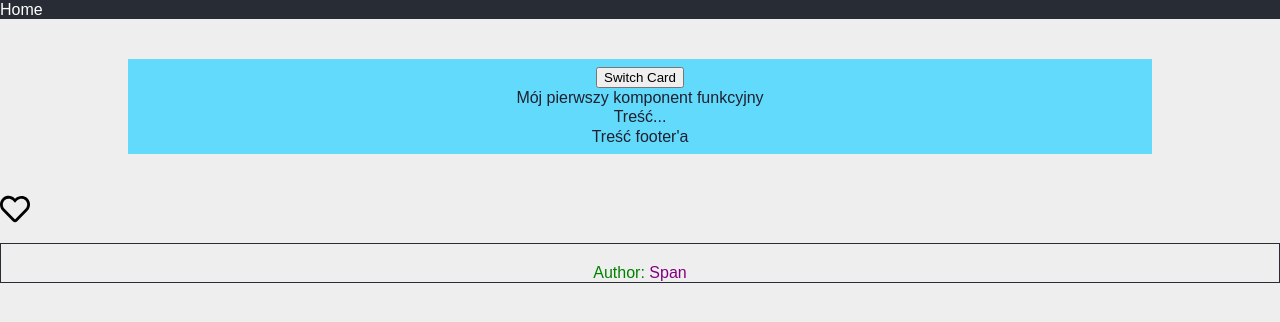
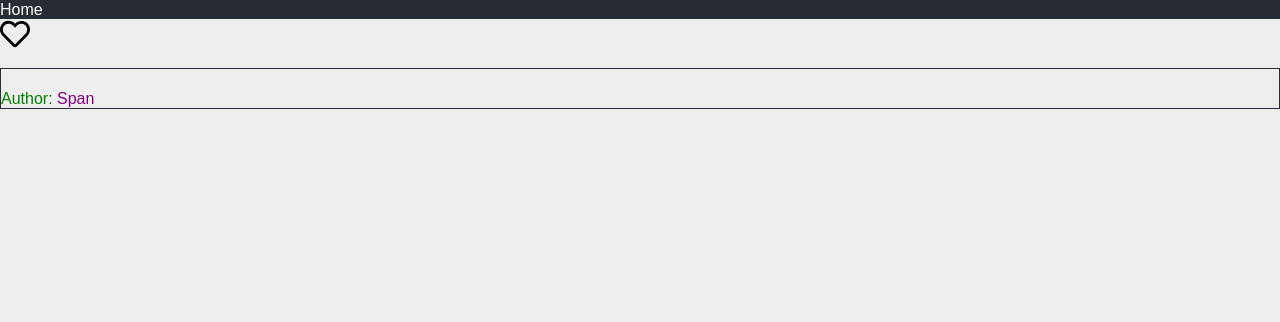
Before and after one commit to wiktort/Photo-Gallery, a React (Create React App) app: page /image/1 in a window 1280 px wide. Shown: the top 322 px of the page. Built offline with nearby package versions, Linux system fonts and the light colour scheme.

Commit message:
application routing

```diff
--- a/package.json
+++ b/package.json
@@ -8,6 +8,7 @@
     "@testing-library/user-event": "^12.2.2",
     "react": "^17.0.1",
     "react-dom": "^17.0.1",
+    "react-router-dom": "^5.2.0",
     "react-scripts": "4.0.1",
     "styled-components": "^5.2.1",
     "web-vitals": "^0.2.4"
--- a/src/App.js
+++ b/src/App.js
@@ -1,28 +1,33 @@
-import './App.css';
+import React, {Component} from 'react';
+
+import {BrowserRouter as Router} from "react-router-dom";
+import ApplicationRouter from './containers/routes/ApplicationRouter';
 
 import {ThemeProvider} from 'styled-components';
 import {COLORS} from './containers/Shared/styles';
 import GlobalStyle from './containers/Shared/GlobalStyles';
 
 import Header from './containers/Header';
-import Card from './containers/Card';
-import Image from './containers/Image/';
 
 
+class App extends Component {
 
-function App() {
+
+    render(){
         return (
           <ThemeProvider theme={{colors: COLORS}}>
+            <Router>
               <div className="App">
                 <GlobalStyle />
                 <Header />
                 <main>
-          <Card />
-          <Image />
+                  <ApplicationRouter />
                 </main>
               </div>
+            </Router>
           </ThemeProvider>
         );
     }
+};
 
 export default App;
--- a/src/containers/Header/index.js
+++ b/src/containers/Header/index.js
@@ -1,4 +1,5 @@
 import React, {Component} from 'react';
+import {NavLink} from 'react-router-dom';
 import styled from 'styled-components';
 
 const StyledHeader = styled.header`
@@ -14,7 +15,6 @@ const StyledHeader = styled.header`
     }
 `;
 
-
 class Header extends Component {
 
     render(){
@@ -22,7 +22,7 @@ class Header extends Component {
             <StyledHeader>
                 <nav>
                     <ul>
-                        <li><a href='#'>Home</a></li>
+                        <li><NavLink to='/'>Home</NavLink></li>
                     </ul>
                 </nav>
             </StyledHeader>
--- /dev/null
+++ b/src/containers/routes/ApplicationRouter.js
@@ -0,0 +1,43 @@
+import React from "react";
+import {
+  Switch,
+  Route
+} from "react-router-dom";
+
+import Card from '../Card';
+import Image from '../Image';
+
+const appRoutes = {
+    Home: {
+        id: "HomePage",
+        path: "/",
+        exact: true,
+        component: Card,
+    },
+    Image: {
+        id: "Image",
+        path: "/image/:id",
+        exact: false,
+        component: Image,
+    }
+};
+
+function RouteMap ()  {
+    const routes = Object.keys(appRoutes).map((key, index) => {
+        const route = appRoutes[key];
+        return (
+          <Route
+            key={route.id + index}
+            path={route.path}
+            exact={route.exact}
+            component={route.component}
+          />
+        );
+      });
+      return (
+        <Switch>
+          {routes}
+        </Switch>
+      )
+};
+export default RouteMap;
```
Also changed, not shown: 2 other files (tests, documents, lock files or other folders). Lines whose indentation alone changed are shown as unchanged.
